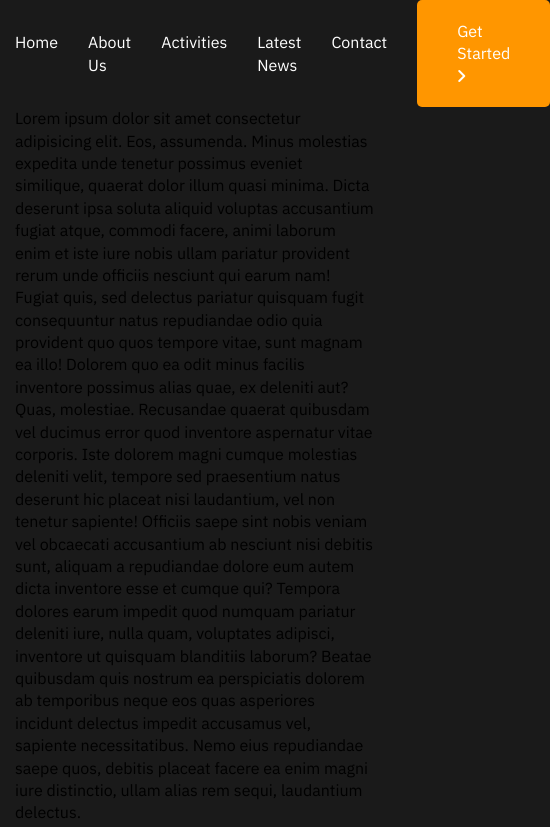
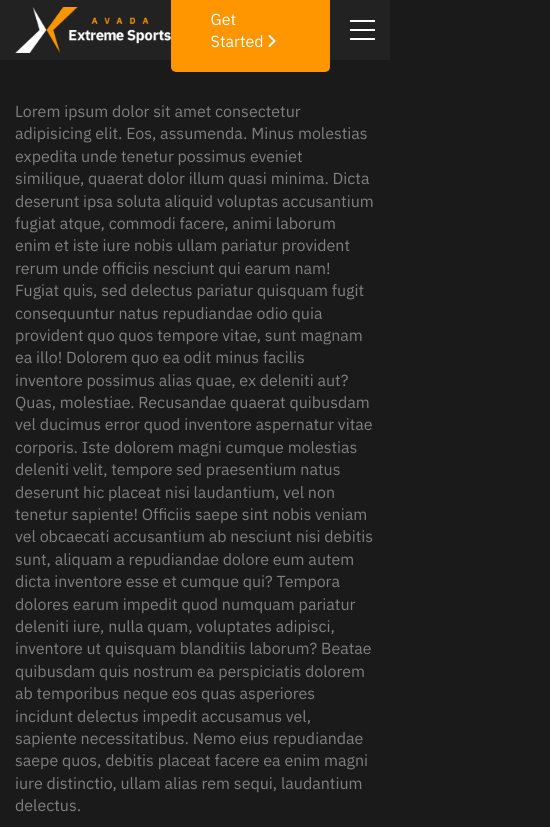
Before and after one commit to gaponova/extreme-sports, a plain HTML site: page index.html in a window 390 px wide. Shown: the top 827 px of the page, 550 px wide, since content can reach past the window. Drawn offline with nearby package versions, Linux system fonts and the light colour scheme; a web font is replaced by a local one.

Commit message:
Сделали меню с бургером

```diff
--- a/index.html
+++ b/index.html
@@ -34,9 +34,9 @@
     <header class="header bar-fixed">
       <div class="header__container container">
         <div class="header__body">
-          <div class="header__logo">
-            <a href="#">
-              <img src="img/logo.webp" alt="logo">
+          <div class="header__logo logo">
+            <a class="logo__link" href="#">
+              <img class="logo__img" src="img/logo.webp" alt="logo">
             </a>
           </div>
           <nav class="menu">
--- a/js/menu-dropdown.js
+++ b/js/menu-dropdown.js
@@ -27,7 +27,7 @@ let isMobile = {
 };
 
 let body = document.querySelector("body");
-if (isMobile.any()) {
+//if (isMobile.any()) {
 body.classList.add("touch");
 let arrow = document.querySelectorAll(".arrow");
 for (i = 0; i < arrow.length; i++) {
@@ -41,6 +41,14 @@ if (isMobile.any()) {
     thisArrow.classList.toggle("active");
   });
 }
-} else {
-  body.classList.add("mouse");
-}
+//} else {
+//body.classList.add("mouse");
+//}
+
+//Бургер
+$(document).ready(function () {
+  $(".header__burger").click(function (event) {
+    $(".header__burger, .menu").toggleClass("active");
+    $("body").toggleClass("lock");
+  });
+});
--- a/scss/_header.scss
+++ b/scss/_header.scss
@@ -1,5 +1,9 @@
 .header {
-  position: relative;
+  position: fixed;
+  top: 0;
+  left: 0;
+  width: 100%;
+  z-index: 50;
 
   &__container {}
 
@@ -8,32 +12,56 @@
     display: flex;
     justify-content: space-between;
     align-items: center;
+    height: 80px;
+    transition: 0.3s;
   }
 
   &__logo {
+    position: relative;
     flex: 0 1 225px;
+    z-index: 3;
   }
 
-  &__burger {
-    display: none;
+  &__btn {
+    position: relative;
+    z-index: 3;
+  }
+
+  &::before {
+    content: '';
+    position: absolute;
+    top: 0;
+    left: 0;
+    width: 100%;
+    height: 100%;
+    background-color: #222;
+    z-index: 2;
+  }
+}
+
+.logo {
+
+  &__link {}
+
+  &__img {
+    display: block;
   }
 }
 
 .bar-fixed {}
 
+//Стили для выпадающего меню
 .menu {
 
   &__list {
+    position: relative;
     display: flex;
+    z-index: 3;
   }
 
   &__item {
     position: relative;
     margin: 0px 30px 0px 0px;
-
-    body.mouse &:hover .sub-menu__list {
-      display: block;
-    }
   }
 
   &__link {
@@ -58,10 +86,6 @@
   &.active {
     transform: rotate(-180deg);
   }
-
-  body.touch & {
-    display: block;
-  }
 }
 
 .fa-angle-right {
@@ -80,15 +104,10 @@
     background: #fff;
     border-radius: 5px;
     transition: .3s;
-
-    body.touch &.open {
-      display: block;
-    }
   }
 
   &__item {
     position: relative;
-
   }
 
   &__link {
@@ -97,3 +116,127 @@
     padding: 5px 10px;
   }
 }
+
+body.mouse .menu__item:hover .sub-menu__list {
+  display: block;
+}
+
+body.touch .sub-menu__list.open {
+  display: block;
+}
+
+body.touch .arrow {
+  display: block;
+}
+
+//Стили для бургера
+.header__burger {
+  display: none;
+}
+
+
+/*Стили для блока с контентом*/
+.content {
+  color: grey;
+  padding-top: 100px;
+}
+
+.content__text {
+  margin-bottom: 10px;
+}
+
+@media (max-width: 991px) {
+  body.lock {
+    overflow: hidden;
+  }
+
+  .header__body {
+    height: 60px;
+  }
+
+  .header__logo {
+    flex: 0 1 185px;
+  }
+
+  .header__burger {
+    position: relative;
+    display: block;
+    width: 30px;
+    height: 20px;
+    margin-left: 20px;
+    z-index: 3;
+  }
+
+  .header__burger::before,
+  .header__burger::after {
+    content: "";
+    position: absolute;
+    left: 0;
+    width: 100%;
+    height: 2px;
+    background-color: #fff;
+    transition: 0.3s;
+  }
+
+  .header__burger::before {
+    top: 0;
+  }
+
+  .header__burger::after {
+    bottom: 0;
+  }
+
+  .header__burger span {
+    position: absolute;
+    top: 9px;
+    left: 0;
+    width: 100%;
+    height: 2px;
+    background-color: #fff;
+    transition: 0.3s;
+  }
+
+  .header__burger.active::before {
+    top: 9px;
+    transform: rotate(45deg);
+  }
+
+  .header__burger.active::after {
+    bottom: 9px;
+    transform: rotate(-45deg);
+  }
+
+  .header__burger.active span {
+    transform: scale(0);
+  }
+
+  .menu {
+    position: fixed;
+    top: -100%;
+    left: 0;
+    width: 100%;
+    height: 100%;
+    background-color: #000;
+    padding: 80px 15px;
+    overflow: auto;
+    transition: 0.3s;
+  }
+
+  .menu.active {
+    top: 0;
+  }
+
+  .menu__list {
+    display: block;
+  }
+
+  .menu__item {
+    margin: 0 0 10px;
+  }
+
+  .sub-menu__list {
+    position: relative;
+    top: 0;
+    left: 0;
+  }
+}
```
Also changed, not shown: css/style.css, 1 other file. Lines whose indentation alone changed are shown as unchanged.
